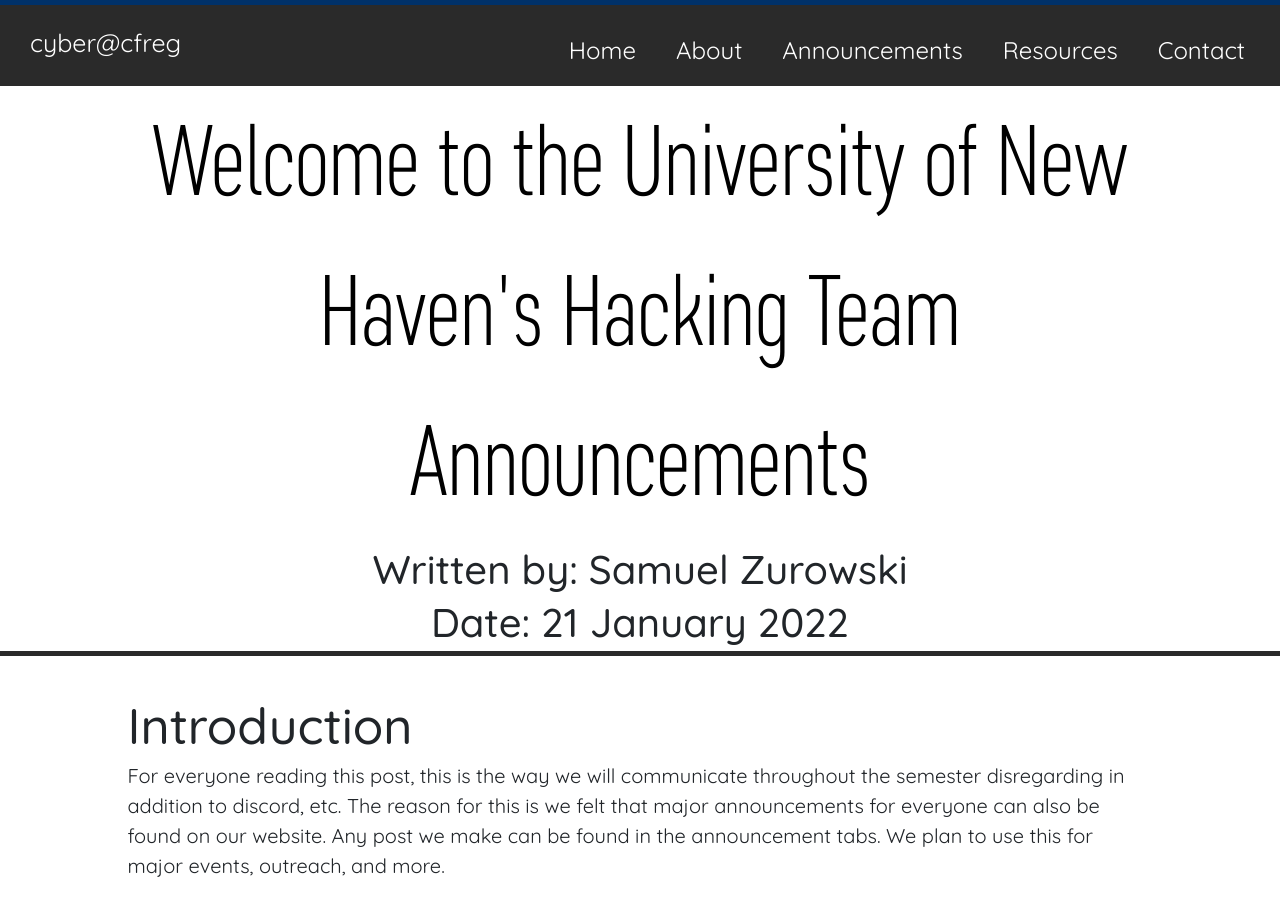
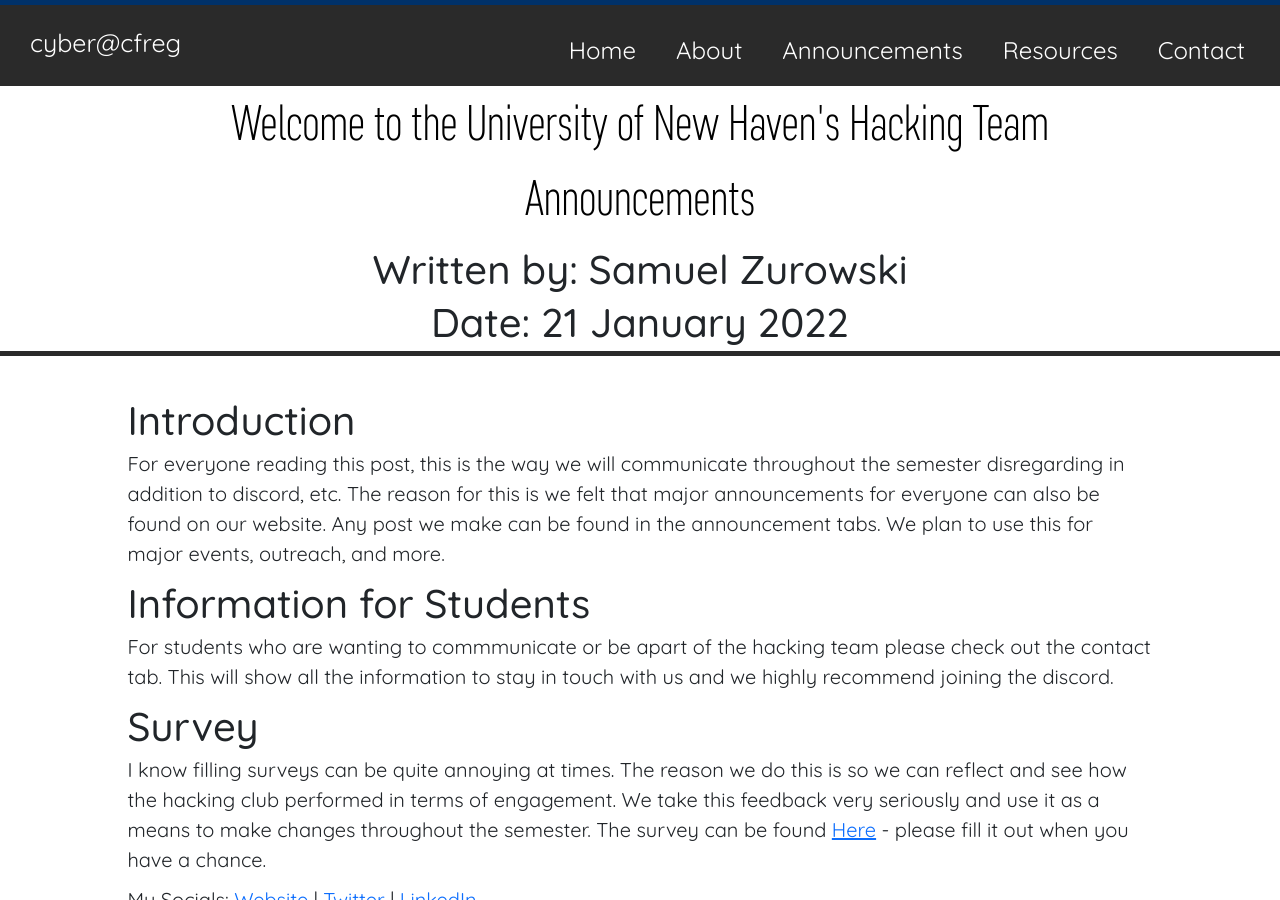
Before and after one commit to cyber-cfreg/cyber-cfreg.github.io, a Jekyll site: the page built from _posts/2022-01-21-welcome-post.md, in a window 1280 px wide and 900 px high. Built offline with Jekyll 4.4.1, drawn with Linux system fonts in a browser that asks for light colours; nearby versions of some CDN libraries.

Commit message:
Updated CSS to fix font-sizes for phones for announcements.

```diff
--- a/_posts/2022-01-21-welcome-post.md
+++ b/_posts/2022-01-21-welcome-post.md
@@ -4,15 +4,15 @@
 tag: [Welcome, Information, Hacking]
 ---
 
-# Introduction
+## Introduction
 
 For everyone reading this post, this is the way we will communicate throughout the semester disregarding in addition to discord, etc. The reason for this is we felt that major announcements for everyone can also be found on our website. Any post we make can be found in the announcement tabs. We plan to use this for major events, outreach, and more.
 
-# Information for Students
+## Information for Students
 
 For students who are wanting to commmunicate or be apart of the hacking team please check out the contact tab. This will show all the information to stay in touch with us and we highly recommend joining the discord.
 
-# Survey
+## Survey
 
 I know filling surveys can be quite annoying at times. The reason we do this is so we can reflect and see how the hacking club performed in terms of engagement. We take this feedback very seriously and use it as a means to make changes throughout the semester. The survey can be found [Here](https://forms.gle/Xtp1SfHd3mxYVGo9A) - please fill it out when you have a chance.
 
--- a/announcements.html
+++ b/announcements.html
@@ -7,7 +7,7 @@
   {% for post in site.posts %}
     <li>
         <h2><a href="{{ post.url | prepend: site.baseurl | replace: '//', '/' }}">{{ post.title }}</a></h2>
-        Author: {{post.author}} | <time datetime="{{ post.date | date_to_xmlschema }}">{{ post.date | date_to_string }}</time>Tags: {% for tag in post.tags %}<a>[{{tag}}]</a> {% endfor %}
+        Author: {{post.author}} | <time datetime="{{ post.date | date_to_xmlschema }}">{{ post.date | date_to_string }}</time> | Tags: {% for tag in post.tags %}<a>[{{tag}}]</a> {% endfor %}
     </li>
   {% endfor %}
 </ul>
--- a/css/style.css
+++ b/css/style.css
@@ -14,7 +14,7 @@
     margin-top: 0px;
     margin-bottom: 0px;
 	font-family: 'articoexcond-exlight';
-	font-size: 10em;
+	font-size: 5rem;
 	color: #000000;
 }
 
@@ -232,3 +232,8 @@
     align-items: center;
     flex-wrap: wrap;
 }
+
+
+h2 a  {
+    font-size: 2.5rem;
+}
```
